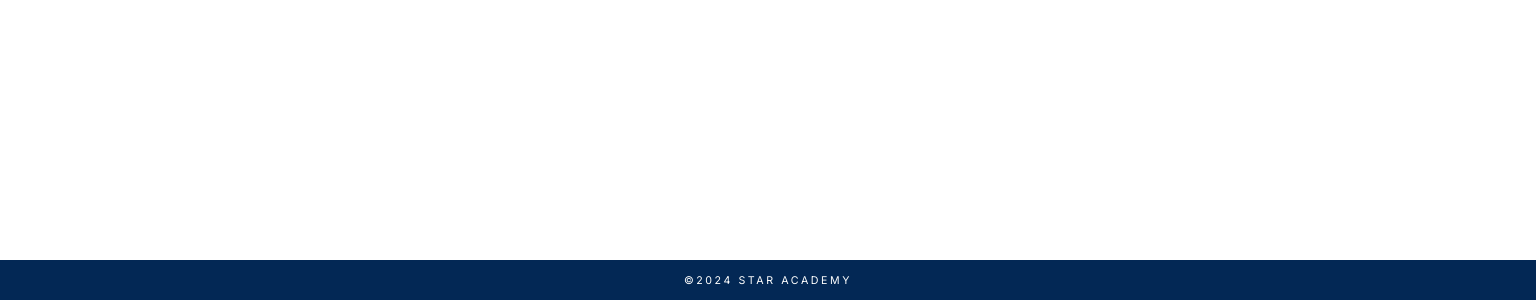
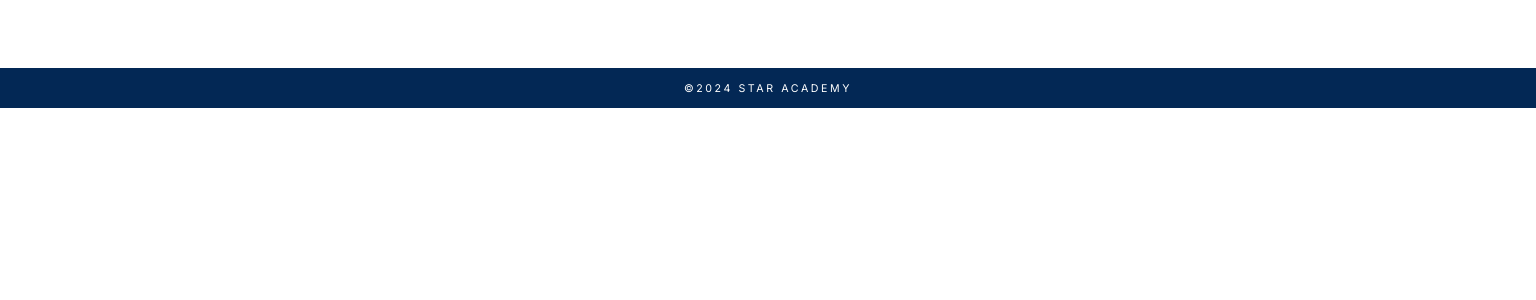
Before and after one commit to Andrewodwyer/Star-academy, a plain HTML site: page index.html in a window 1536 px wide. Shown: the part 692-992 px from the top of the page. After the commit the page ends 952 px from the top, so only its background shows below. Drawn offline with Linux system fonts and the light colour scheme.

Commit message:
footer, position relative removed for large devices

```diff
--- a/assets/css/style.css
+++ b/assets/css/style.css
@@ -358,6 +358,10 @@ a {
 
 /*Larger devices (768px and up)*/
 @media screen and (min-width: 768px) {
+    /*footer {
+        position: relative; /*footer goes to bottom on laptop
+    }
+    */
     main {
       margin-top: 82px;
     }
@@ -397,9 +401,7 @@ a {
 
 /*Larger devices (1440px and up)*/
 @media screen and (min-width: 1440px) {
-    footer {
-        position: relative; /*footer goes to bottom on laptop*/
-    }
+
     h1, h2, h3, h4 {
         font-size: 140%;
       }
```
